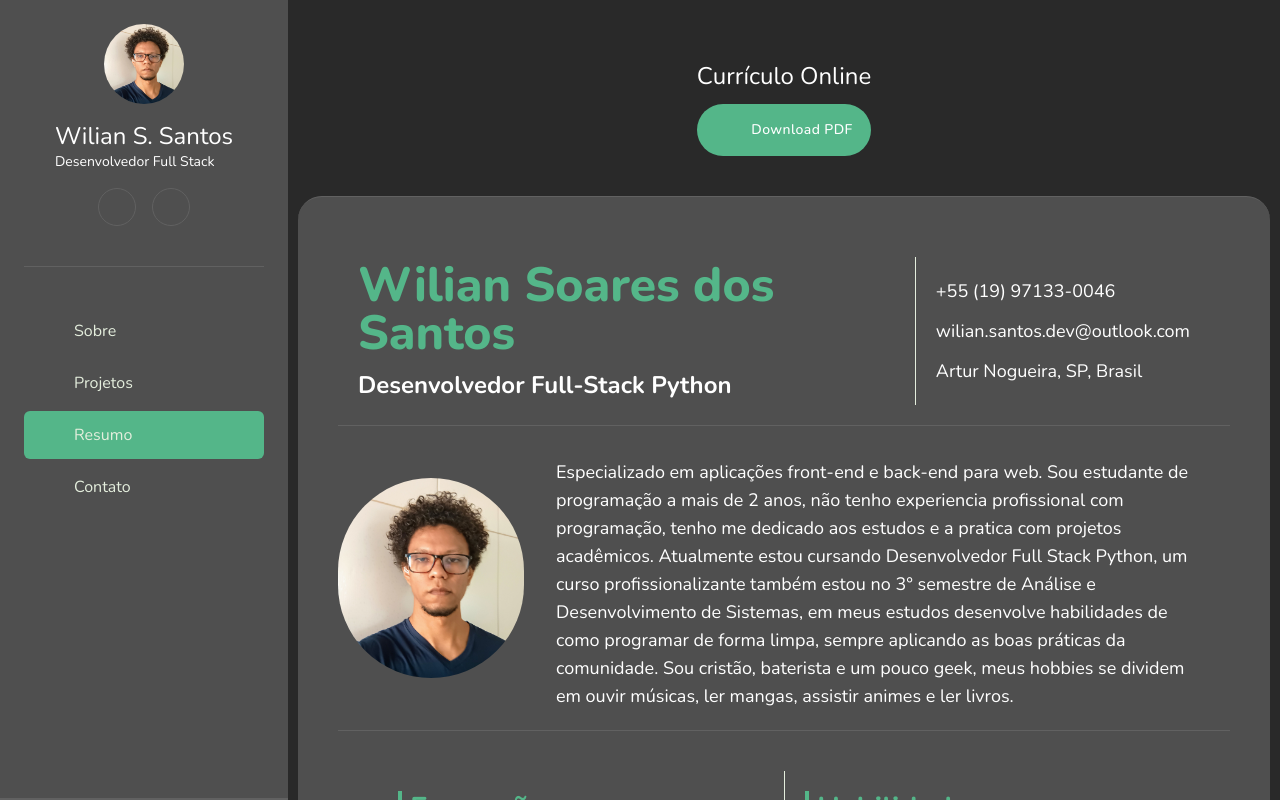
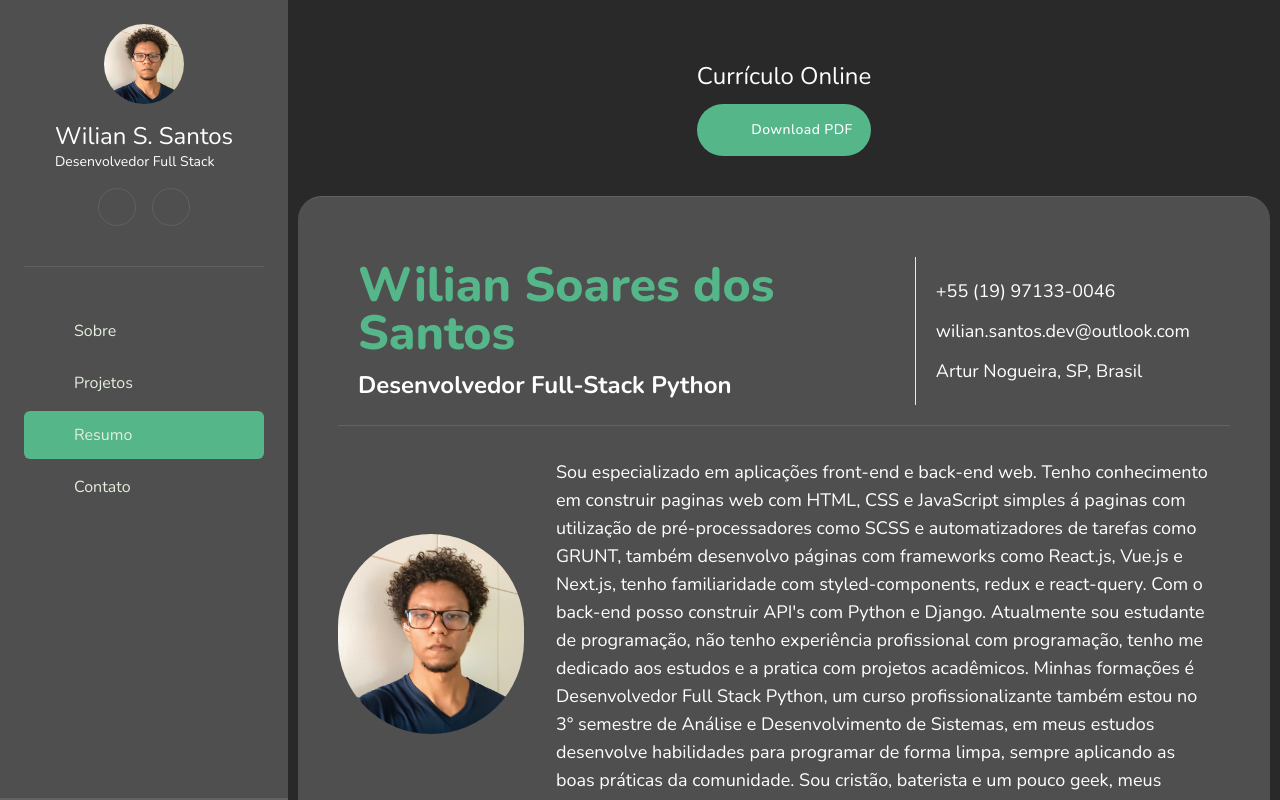
Before and after one commit to WilianSantos/my-portifolio-nextjs, a Next.js app: page /resume in a window 1280 px wide. Built offline with nearby package versions, Linux system fonts and the light colour scheme; some icons are missing.

Commit message:
Atualização de informações

```diff
--- a/src/app/resume/page.tsx
+++ b/src/app/resume/page.tsx
@@ -55,17 +55,22 @@ export default function Resume() {
             />
             <div className="w-full md:w-10/12 lg:w-10/12 mt-3 md:ml-3 lg:ml-3 lg:p-5">
               <p>
-                Especializado em aplicações front-end e back-end para web. Sou
-                estudante de programação a mais de 2 anos, não tenho experiencia
-                profissional com programação, tenho me dedicado aos estudos e a
-                pratica com projetos acadêmicos. Atualmente estou cursando
-                Desenvolvedor Full Stack Python, um curso profissionalizante
-                também estou no 3° semestre de Análise e Desenvolvimento de
-                Sistemas, em meus estudos desenvolve habilidades de como
-                programar de forma limpa, sempre aplicando as boas práticas da
-                comunidade. Sou cristão, baterista e um pouco geek, meus hobbies
-                se dividem em ouvir músicas, ler mangas, assistir animes e ler
-                livros.
+                Sou especializado em aplicações front-end e back-end web. Tenho
+                conhecimento em construir paginas web com HTML, CSS e JavaScript
+                simples á paginas com utilização de pré-processadores como SCSS
+                e automatizadores de tarefas como GRUNT, também desenvolvo
+                páginas com frameworks como React.js, Vue.js e Next.js, tenho
+                familiaridade com styled-components, redux e react-query. Com o
+                back-end posso construir API's com Python e Django. Atualmente
+                sou estudante de programação, não tenho experiência profissional
+                com programação, tenho me dedicado aos estudos e a pratica com
+                projetos acadêmicos. Minhas formações é Desenvolvedor Full Stack
+                Python, um curso profissionalizante também estou no 3° semestre
+                de Análise e Desenvolvimento de Sistemas, em meus estudos
+                desenvolve habilidades para programar de forma limpa, sempre
+                aplicando as boas práticas da comunidade. Sou cristão, baterista
+                e um pouco geek, meus hobbies se dividem em ouvir músicas, ler
+                mangas, assistir animes e ler livros.
               </p>
             </div>
           </div>
--- a/src/data/data.ts
+++ b/src/data/data.ts
@@ -51,7 +51,7 @@ export const projectsData: Project[] = [
   {
     type: 'Front-end',
     title: 'Site de gerenciamento de restaurantes',
-    technologies: ['React', 'React Redux'],
+    technologies: ['React', 'Redux', 'Styled Components'],
     image: efoodImage,
     github: 'https://github.com/WilianSantos/ebac_efood-react.git',
     description:
@@ -63,7 +63,7 @@ export const projectsData: Project[] = [
   {
     type: 'Front-end',
     title: 'Site de venda de jogos',
-    technologies: ['React', 'React Redux'],
+    technologies: ['React', 'Redux', 'Styled Components'],
     image: eplayImage,
     github: 'https://github.com/WilianSantos/ebac_eplay-react.git',
     description:
```
Also changed, not shown: 1 other file (tests, documents, lock files or other folders).
